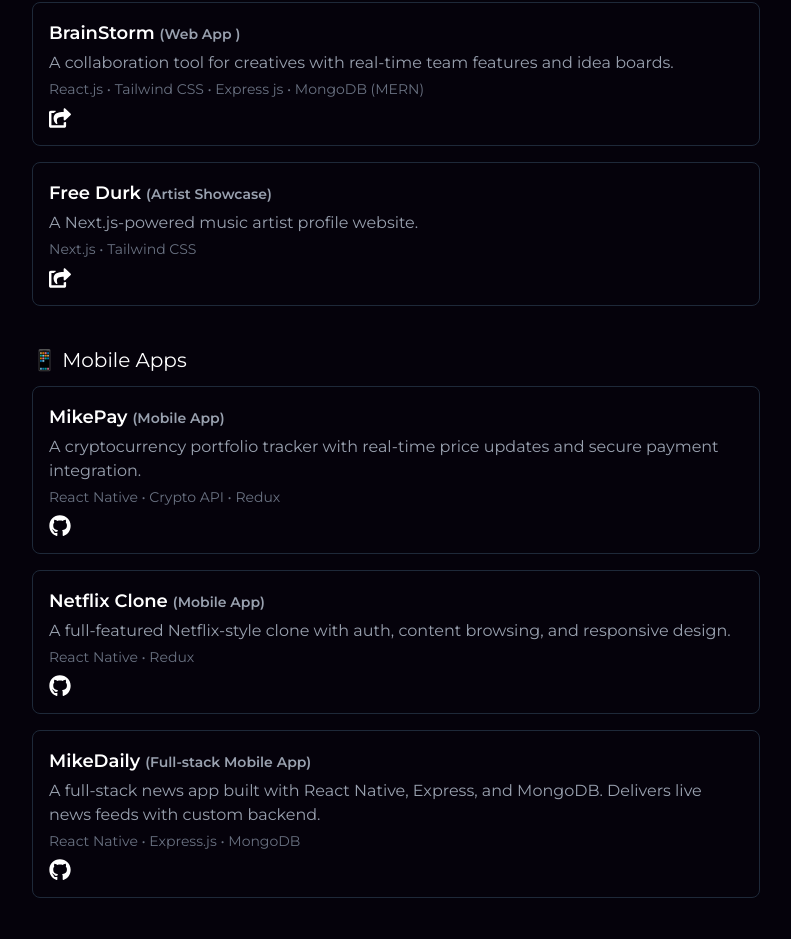
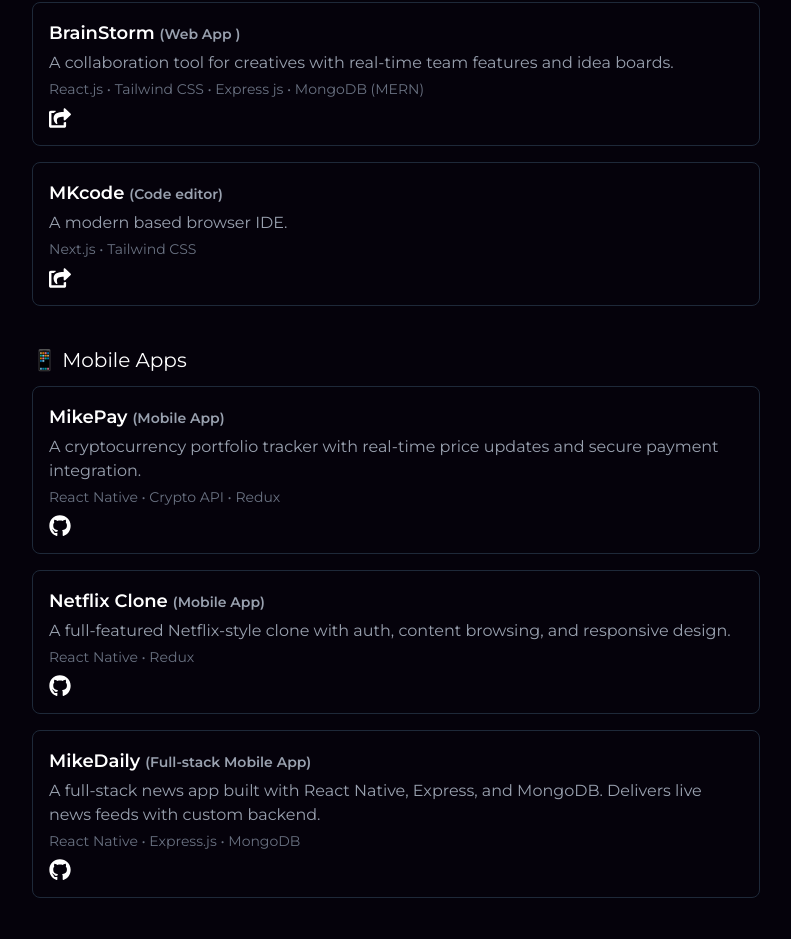
Before and after one commit to ChidiebereMichael18/Portfolio-V2, a React (Vite) app: page / in a window 1280 px wide. Shown: the part 1272-2211 px from the top of the page, without its empty margins (244-1035 px from the left). Built offline with nearby package versions, Linux system fonts and the light colour scheme; a web font is replaced by a local one.

Commit message:
Update Projects.jsx

```diff
--- a/src/components/Projects.jsx
+++ b/src/components/Projects.jsx
@@ -39,7 +39,7 @@
       and more.
     </p>
 
-    {/* 🌍 Web Projects */}
+    {/* Web Projects */}
     <div className="mb-10">
       <h3 className="text-white text-xl mb-3">🌍 Web Projects</h3>
       <ProjectCard
@@ -57,15 +57,15 @@
         live="https://brainstorm-v1.vercel.app/"
       />
       <ProjectCard
-        title="Free Durk"
-        type="Artist Showcase"
-        description="A Next.js-powered music artist profile website."
+        title="MKcode"
+        type="Code editor"
+        description="A modern based browser IDE."
         tech="Next.js • Tailwind CSS"
-        live="https://lil-durk-gilt.vercel.app/"
+        live="https://mkcode.vercel.app/"
       />
     </div>
 
-    {/* 📱 Mobile Apps */}
+    {/* Mobile Apps */}
     <div className="mb-10">
       <h3 className="text-white text-xl mb-3">📱 Mobile Apps</h3>
       <ProjectCard
@@ -91,7 +91,7 @@
       />
     </div>
 
-    {/* 🤖 Bots & Automation */}
+    {/* Bots & Automation */}
     <div className="mb-10">
       <h3 className="text-white text-xl mb-3">🤖 Bots & Automation</h3>
       <ProjectCard
```
